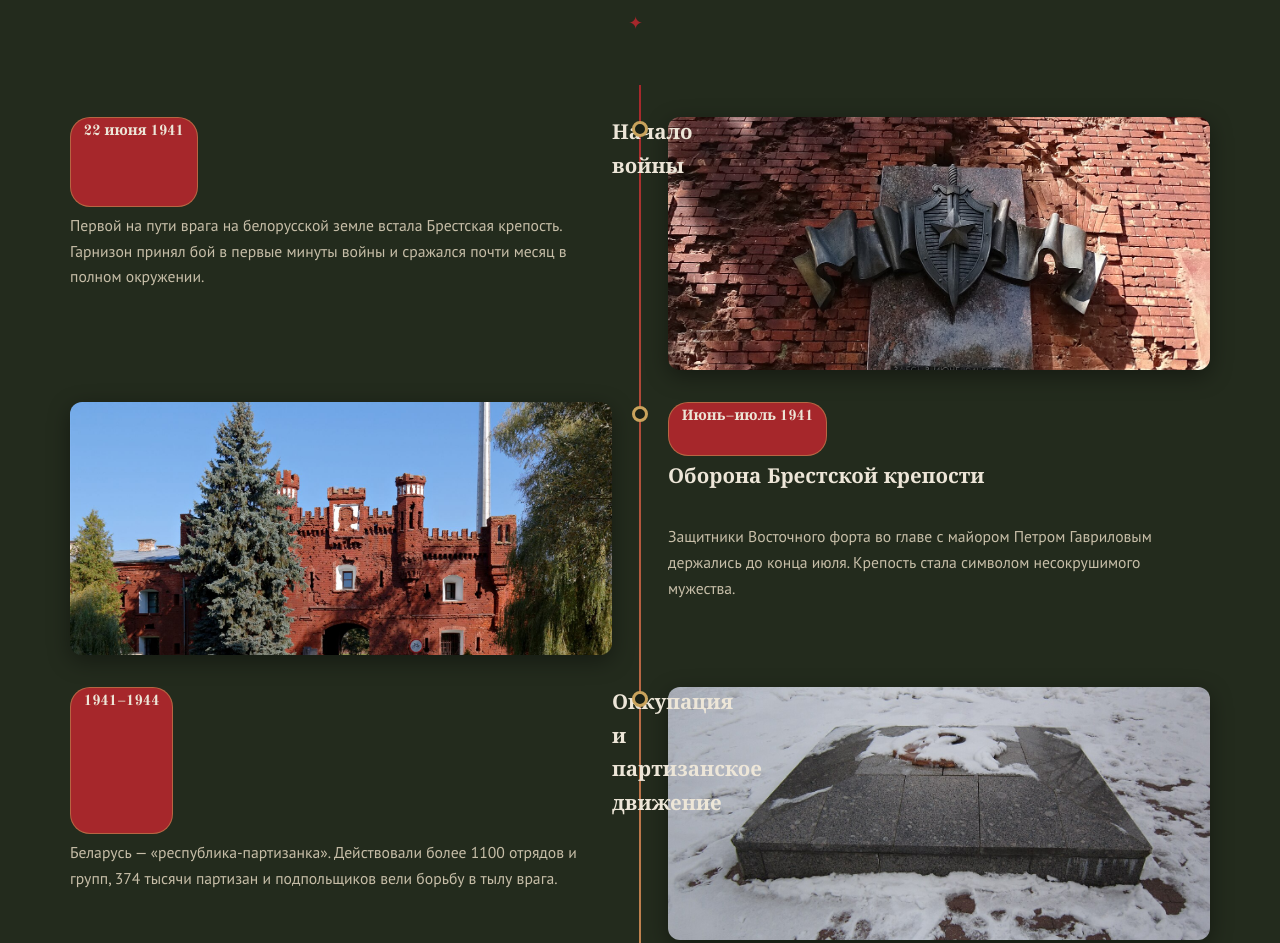
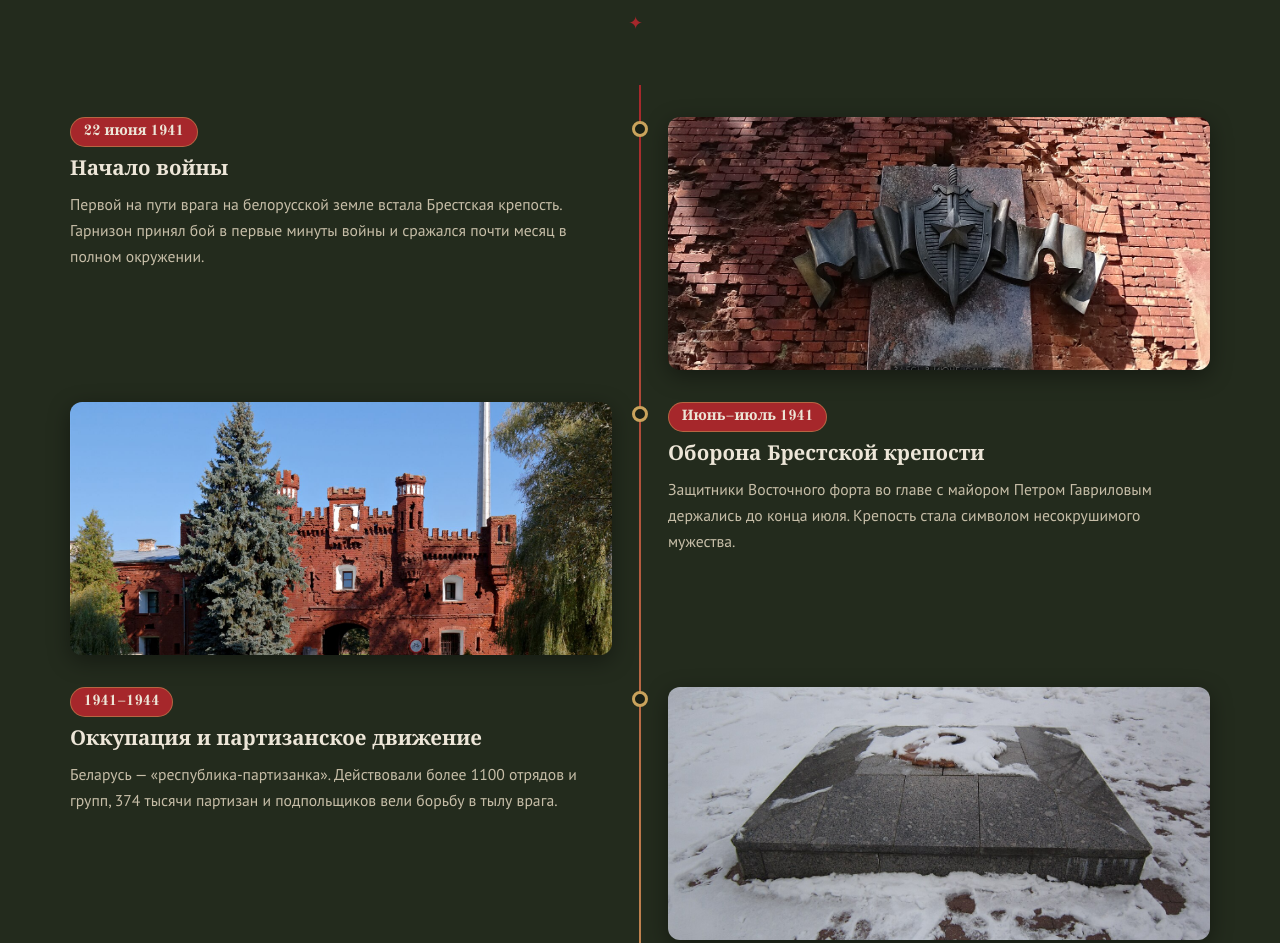
Before and after one commit to H1ppoG/The-connection-between-generations-we-remember, a website: page index.html in a window 1280 px wide. Shown: the part 1946-2889 px from the top of the page. Drawn offline with nearby package versions, Linux system fonts and the light colour scheme; no server answers.

Commit message:
Хроника: fix grid rows and text area placement

```diff
--- a/css/style.css
+++ b/css/style.css
@@ -368,10 +368,10 @@ a:hover { color: var(--gold-light); }
   min-height: 285px;
   display: grid;
   grid-template-columns: minmax(0, 1fr) 3.5rem minmax(0, 1fr);
+  grid-template-rows: auto auto 1fr;
   grid-template-areas:
     "date  gap photo"
     "title gap photo"
-    "text  gap photo"
     "text  gap photo";
   row-gap: 0.35rem;
   padding: 1rem 0;
@@ -403,7 +403,9 @@ a:hover { color: var(--gold-light); }
 
 /* Текстовый блок — противоположная половина, через линию */
 .timeline__item:nth-child(even) .timeline__bg { grid-column: 1; }
-.timeline__date { justify-self: start; }
+.timeline__date { grid-area: date; justify-self: start; align-self: start; }
+.timeline__title { grid-area: title; align-self: start; }
+.timeline__text { grid-area: text; }
 .timeline__item:nth-child(even) .timeline__date,
 .timeline__item:nth-child(even) .timeline__title,
 .timeline__item:nth-child(even) .timeline__text { grid-column: 3; }
```
